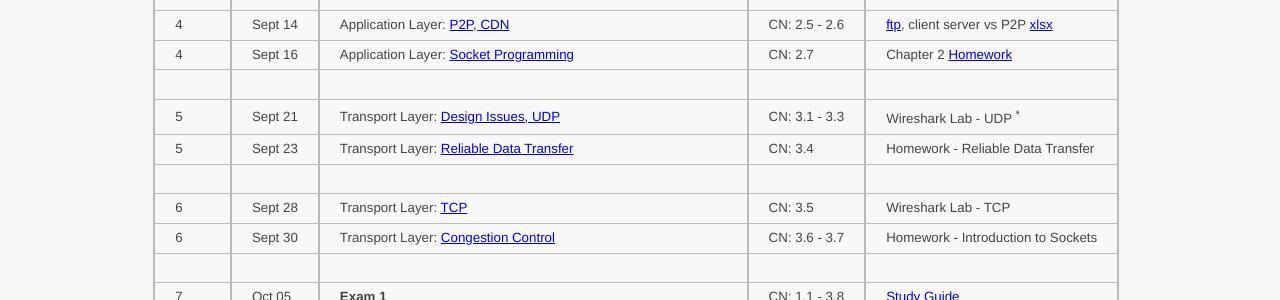
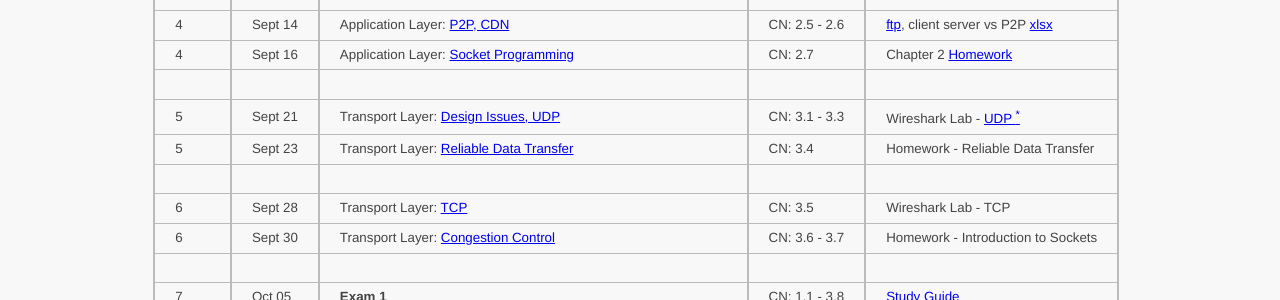
Before and after one commit to ycpcs/cs330-fall2021, a Jekyll site: the page built from schedule/index.md, in a window 1280 px wide. Shown: the part 432-732 px from the top of the page. Built offline with Jekyll 4.4.1, drawn with Linux system fonts in a browser that asks for light colours; part of the change alters nothing that is shown.

Commit message:
add udp link

```diff
--- a/schedule/index.md
+++ b/schedule/index.md
@@ -22,7 +22,7 @@ CN: [Computer Networking: A Top-Down Approach](https://www.pearson.com/us/higher
 > 4  | Sept 14 | Application Layer: [P2P, CDN](slides/chapter_2.pdf) | CN: 2.5 - 2.6 | [ftp](files/ftp.pcapng), client server vs P2P [xlsx](files/cs_vs_p2p.xlsx)
 > 4  | Sept 16 | Application Layer: [Socket Programming](slides/chapter_2.pdf) | CN: 2.7 | Chapter 2 [Homework](../assign/homework2.html)
 > | | | |
-> 5  | Sept 21 | Transport Layer: [Design Issues, UDP](slides/chapter_3.pdf) | CN: 3.1 - 3.3 | Wireshark Lab - UDP <sup>*</sup>
+> 5  | Sept 21 | Transport Layer: [Design Issues, UDP](slides/chapter_3.pdf) | CN: 3.1 - 3.3 | Wireshark Lab - [UDP <sup>*</sup>](../labs/files/Wireshark_UDP_v8.1.pdf)
 > 5  | Sept 23 | Transport Layer: [Reliable Data Transfer](slides/chapter_3.pdf) | CN: 3.4 | Homework - Reliable Data Transfer
 > | | |
 > 6  | Sept 28 | Transport Layer: [TCP](slides/chapter_3.pdf) | CN: 3.5 | Wireshark Lab - TCP
```
